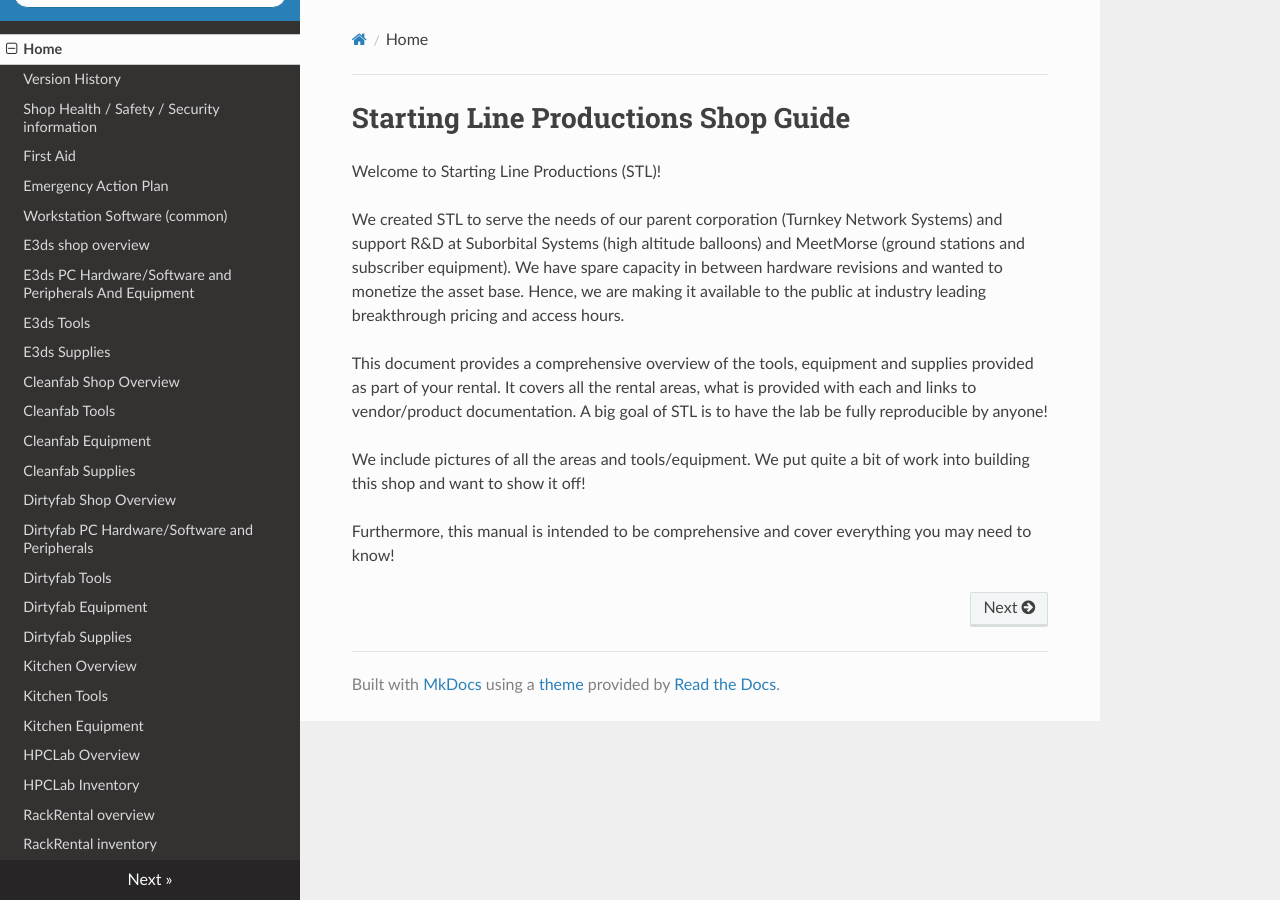
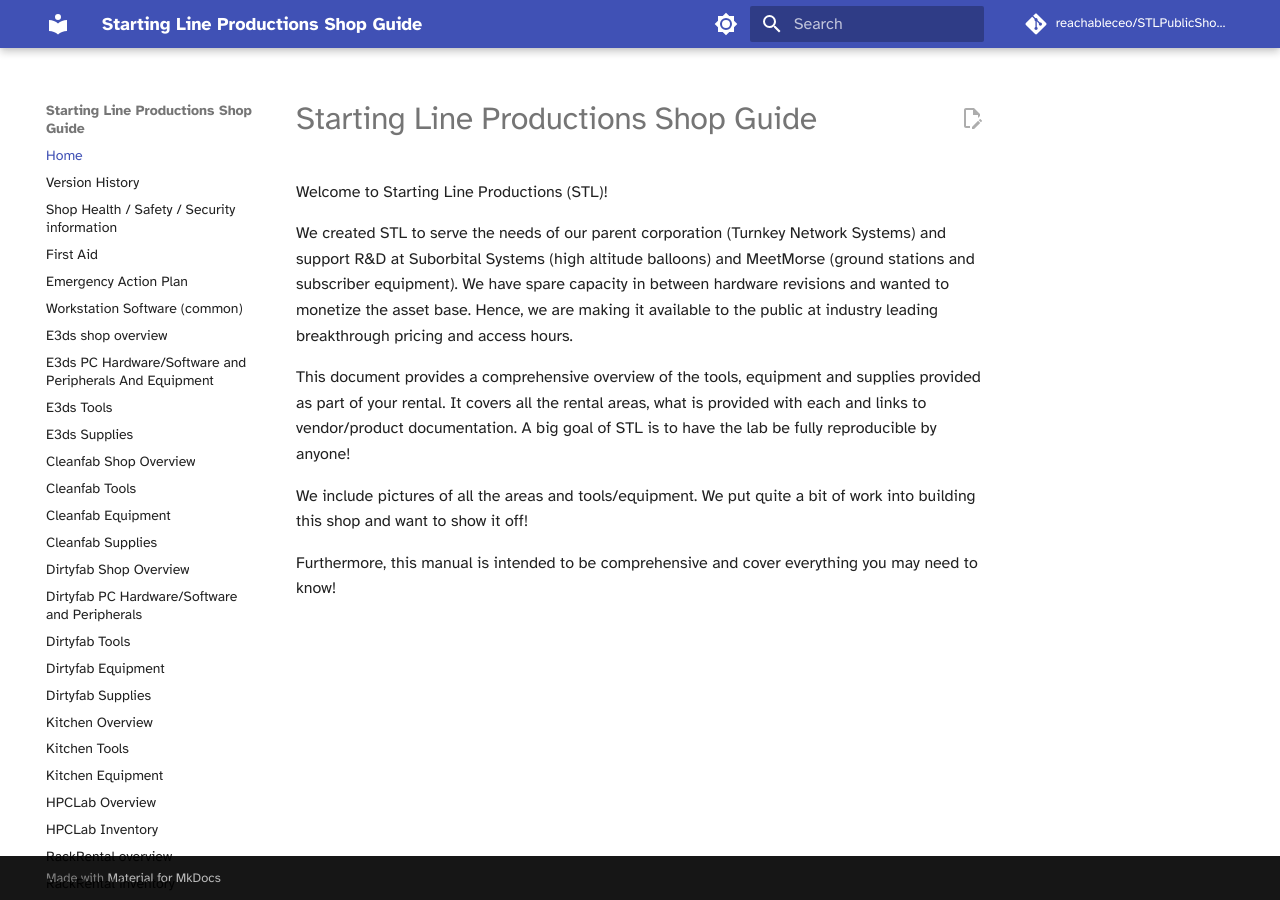
Before and after one commit to ReachableCEO/STLShopGuide, an MkDocs documentation site: the page built from docs/index.md, in a window 1280 px wide. Built offline with MkDocs 1.6.1 and Material for MkDocs 9.7.7, drawn with Linux system fonts in a browser that asks for light colours; nearby versions of some CDN libraries; comment, search, counter and statistics services are not loaded.

Commit message:
docs need last updated footers :)

```diff
--- a/mkdocs.yml
+++ b/mkdocs.yml
@@ -1,5 +1,62 @@
 site_name: Starting Line Productions Shop Guide
 site_url: https://guide.startinglineproductions.com
+theme:
+  name: material
+  font:
+    text: Atkinson Hyperlegible
+    code: Source Code Pro
+  features:
+    - navigation.instant
+    - navigation.tracking
+    - navigation.sections
+    - navigation.indexes
+    - content.code.copy
+    - content.code.annotate
+    - content.action.edit
+  palette:
+    # Palette toggle for light mode
+    - media: "(prefers-color-scheme: light)"
+      scheme: default
+      toggle:
+        icon: material/brightness-7
+        name: Switch to dark mode
+    # Palette toggle for dark mode
+    - media: "(prefers-color-scheme: dark)"
+      scheme: slate
+      toggle:
+        icon: material/brightness-4
+        name: Switch to light mode
+repo_url: https://github.com/ReachableCEO/STLPublicShopGuide
+repo_name: reachableceo/STLPublicShopGuide
+edit_uri: edit/main/docs/docs/
+plugins:
+  - glightbox
+  - search
+  - git-revision-date-localized:
+      enable_creation_date: true
+markdown_extensions:
+  - admonition
+  - toc:
+      permalink: true
+  - pymdownx.highlight:
+      anchor_linenums: true
+      line_spans: __span
+      pygments_lang_class: true
+  - pymdownx.inlinehilite
+  - pymdownx.snippets
+  - pymdownx.superfences:
+      custom_fences:
+        - name: mermaid
+          class: mermaid
+          format: !!python/name:pymdownx.superfences.fence_code_format
+  - attr_list
+  - md_in_html
+  - pymdownx.emoji:
+      emoji_index: !!python/name:materialx.emoji.twemoji
+      emoji_generator: !!python/name:materialx.emoji.to_svg
+  - pymdownx.smartsymbols
+  - pymdownx.betterem
+  - footnotes
 nav:
   - Home: index.md
   - Version History: version-history.md
@@ -27,4 +84,3 @@
   - HPCLab Inventory: hpclab-inventory.md
   - RackRental overview: rackrental-overview.md
   - RackRental inventory: rackrental-inventory.md
-theme: readthedocs
```
